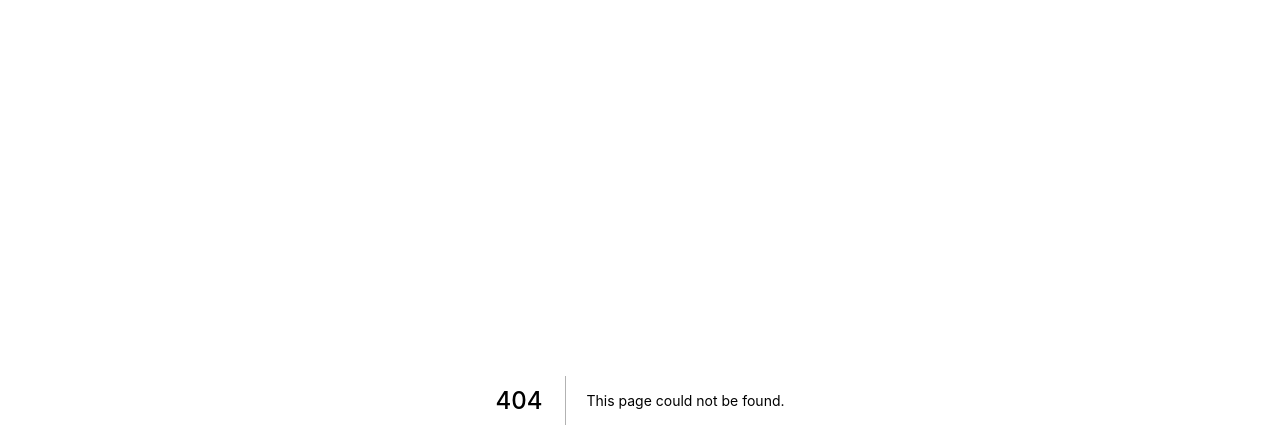
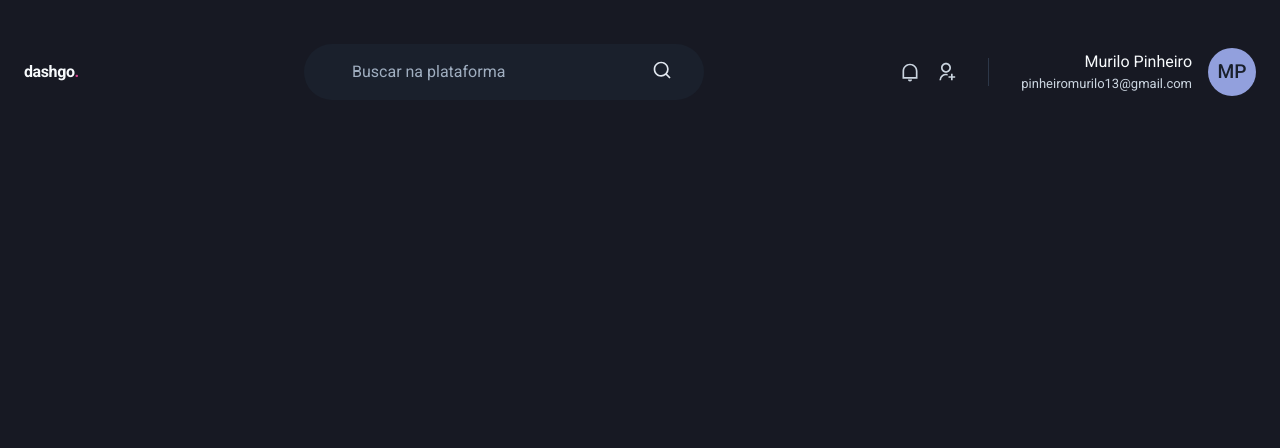
Before and after one commit to mpinheiro-it/DashGo, a Next.js app: page /dashboard in a window 1280 px wide. Before the commit this address had no page. Shown: the top 448 px of the page. Built offline with nearby package versions, Linux system fonts and the light colour scheme.

Commit message:
Header component

```diff
--- a/package.json
+++ b/package.json
@@ -16,7 +16,8 @@
     "framer-motion": "^6.5.1",
     "next": "12.2.3",
     "react": "18.2.0",
-    "react-dom": "18.2.0"
+    "react-dom": "18.2.0",
+    "react-icons": "^4.4.0"
   },
   "devDependencies": {
     "@types/node": "^18.6.1",
--- /dev/null
+++ b/src/components/Header.tsx
@@ -0,0 +1,82 @@
+import {Flex, Text, Input, Icon, HStack, Box, Avatar } from '@chakra-ui/react'
+import { RiNotificationLine, RiSearchLine, RiUserAddLine } from 'react-icons/ri'
+
+export function Header(){
+    return (
+
+        <Flex
+          as="header"
+          w="100%"
+          maxWidth={1400}
+          h="28"
+          mx="auto"
+          mt="4"
+          px="6"
+          align="center"
+
+        >
+            <Text fontSize="3x1" fontWeight="bold" letterSpacing="tight" w="64">
+                dashgo
+                <Text as="span" color={"pink.500"}>.</Text>
+            </Text>
+
+            <Flex
+              as="label"
+              flex="1"
+              py="4"
+              px="8"
+              ml="6"
+              maxWidth={400}
+              alignSelf="center"
+              color="gray.200"
+              position={"relative"}
+              bg="gray.800"
+              borderRadius="full"
+            >
+
+                <Input
+                  color="gray.50"
+                  variant="unstyled"
+                  px="4"
+                  mr="4"
+                  placeholder="Buscar na plataforma"
+                  _placeholder={{color: 'gray.400'}}
+                />
+                <Icon as={RiSearchLine} fontSize="20"  />
+            </Flex>
+
+            <Flex
+              align="center"
+              ml="auto"
+            >
+                <HStack
+                  spacing="4"
+                  mx="8"
+                  pr="8"
+                  py="1"color="gray.300"
+                  borderRightWidth={1}
+                  borderColor="gray.700"
+                  >
+                    <Icon as={RiNotificationLine} fontSize="20" />
+                    <Icon as={RiUserAddLine} fontSize="20" />
+
+                </HStack>
+
+                <Flex align="center">
+                    <Box mr="4" textAlign="right">
+                        <Text>Murilo Pinheiro</Text>
+                        <Text color="gray.300" fontSize="small">
+                            pinheiromurilo13@gmail.com
+                        </Text>
+                    </Box>
+
+                    <Avatar size="md" name="Murilo Pinheiro" />
+
+                </Flex>
+
+            </Flex>
+
+        </Flex>
+
+    );
+}
--- /dev/null
+++ b/src/pages/dashboard.tsx
@@ -0,0 +1,7 @@
+import { Header } from "../components/Header";
+
+export default function Dashboard() {
+    return (
+        <Header />
+    )
+}
```
Also changed, not shown: 1 other file (tests, documents, lock files or other folders).
